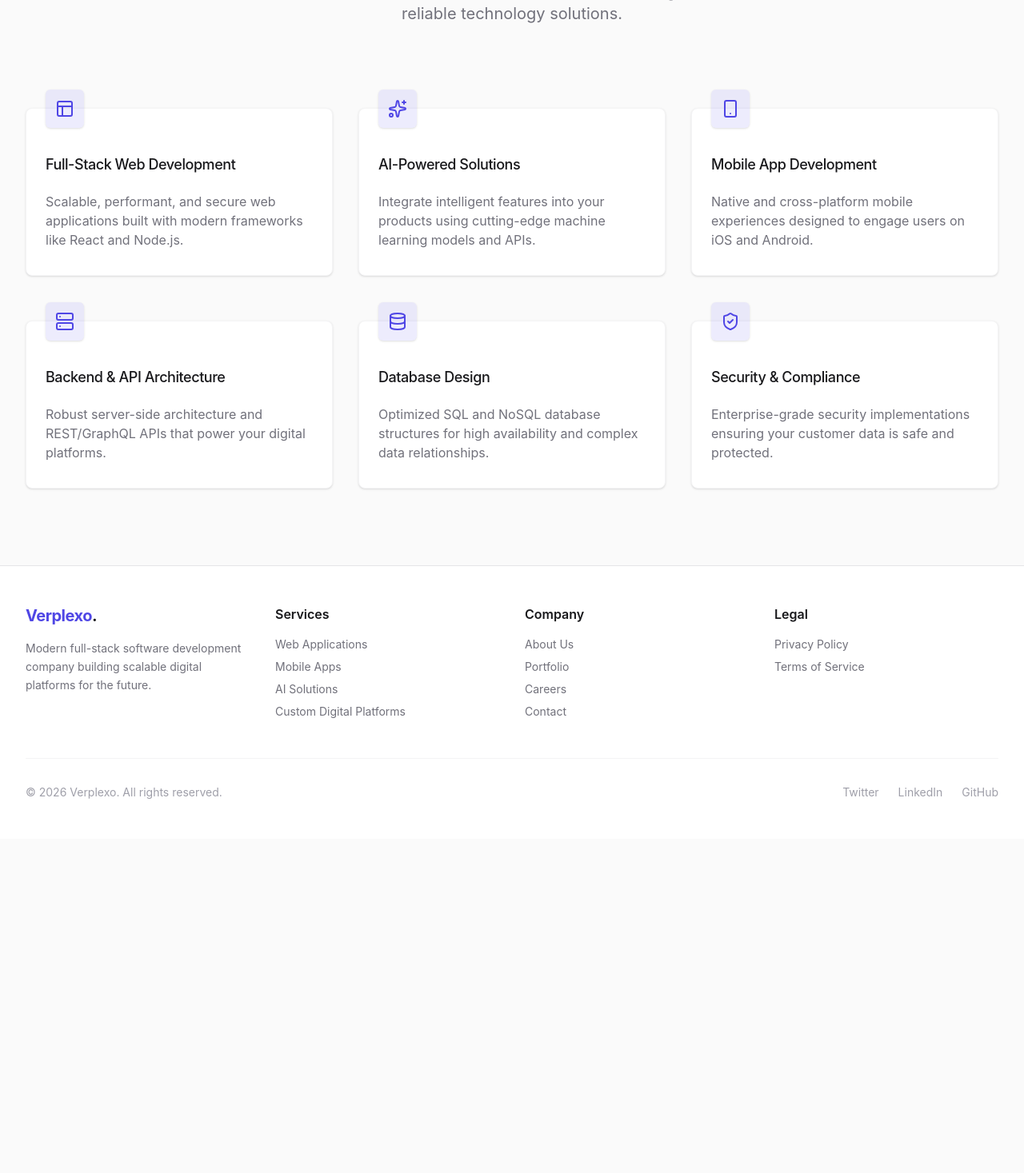
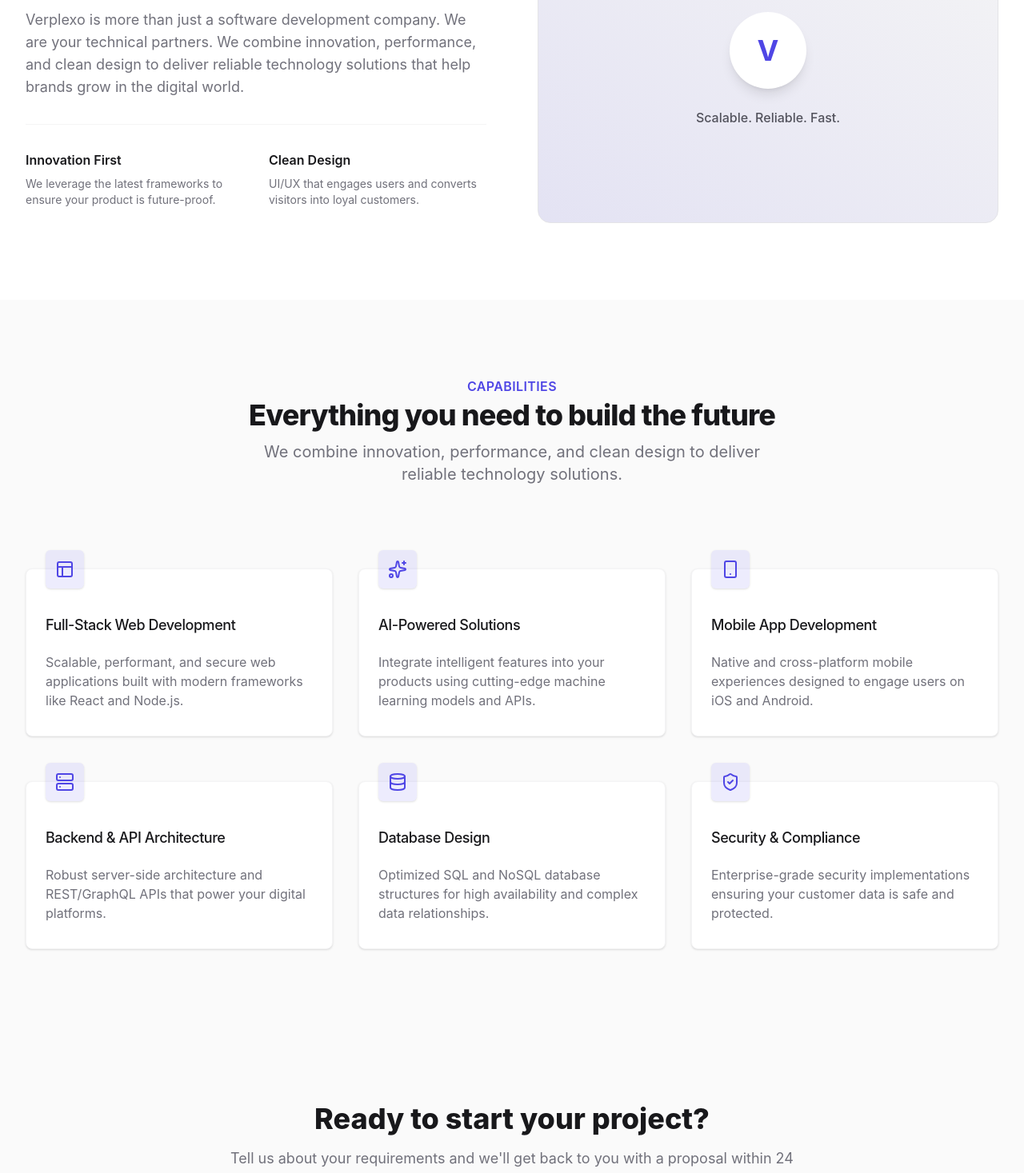
Before and after one commit to Ayush4307/Verplexo, a React (Vite) app: page / in a window 1280 px wide. Shown: the part 820-2287 px from the top of the page at 80% size. Before the commit the page ends 1869 px from the top, so only its background shows below. Built offline with nearby package versions, Linux system fonts and the light colour scheme.

Commit message:
feat: add About and Contact to HomePage

```diff
--- a/src/pages/HomePage.tsx
+++ b/src/pages/HomePage.tsx
@@ -1,11 +1,15 @@
 import { HeroSection } from '../components/home/HeroSection'
 import { ServicesGrid } from '../components/home/ServicesGrid'
+import { AboutSection } from '../components/home/AboutSection'
+import { ContactForm } from '../components/home/ContactForm'
 
 export function HomePage() {
   return (
     <div>
       <HeroSection />
+      <AboutSection />
       <ServicesGrid />
+      <ContactForm />
     </div>
   )
 }
```
